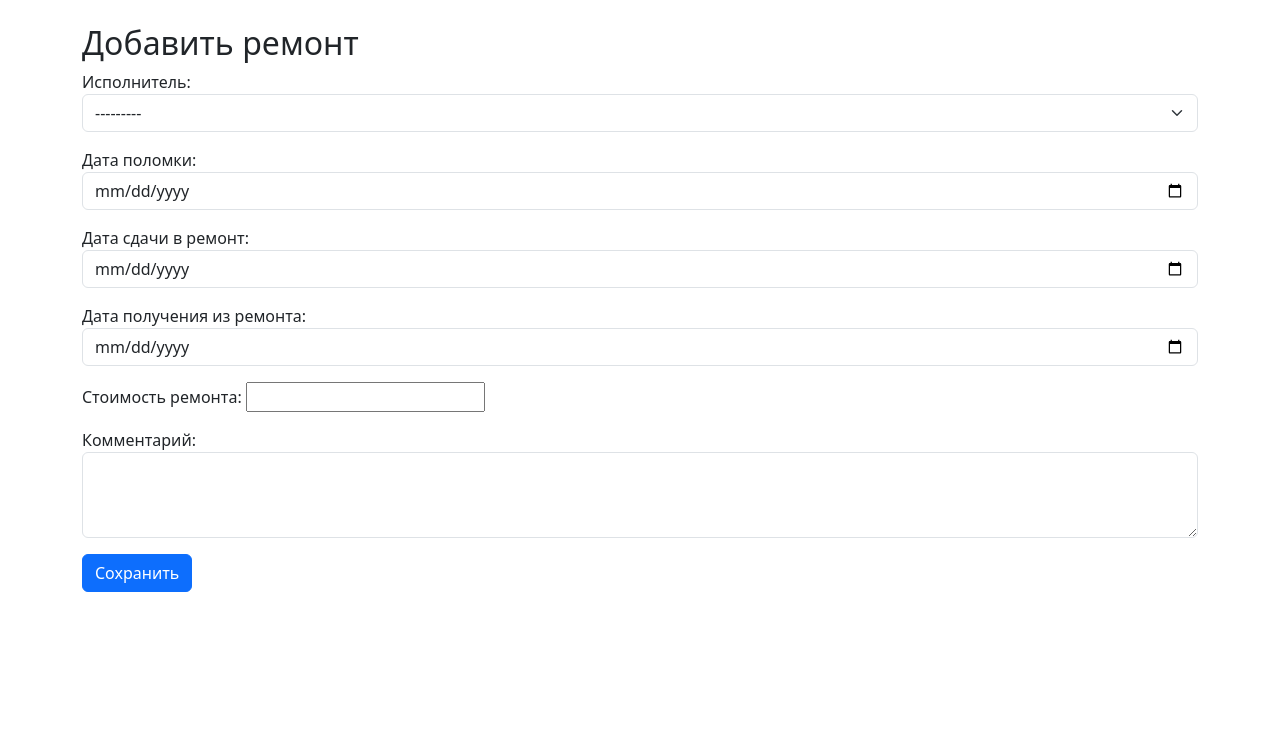
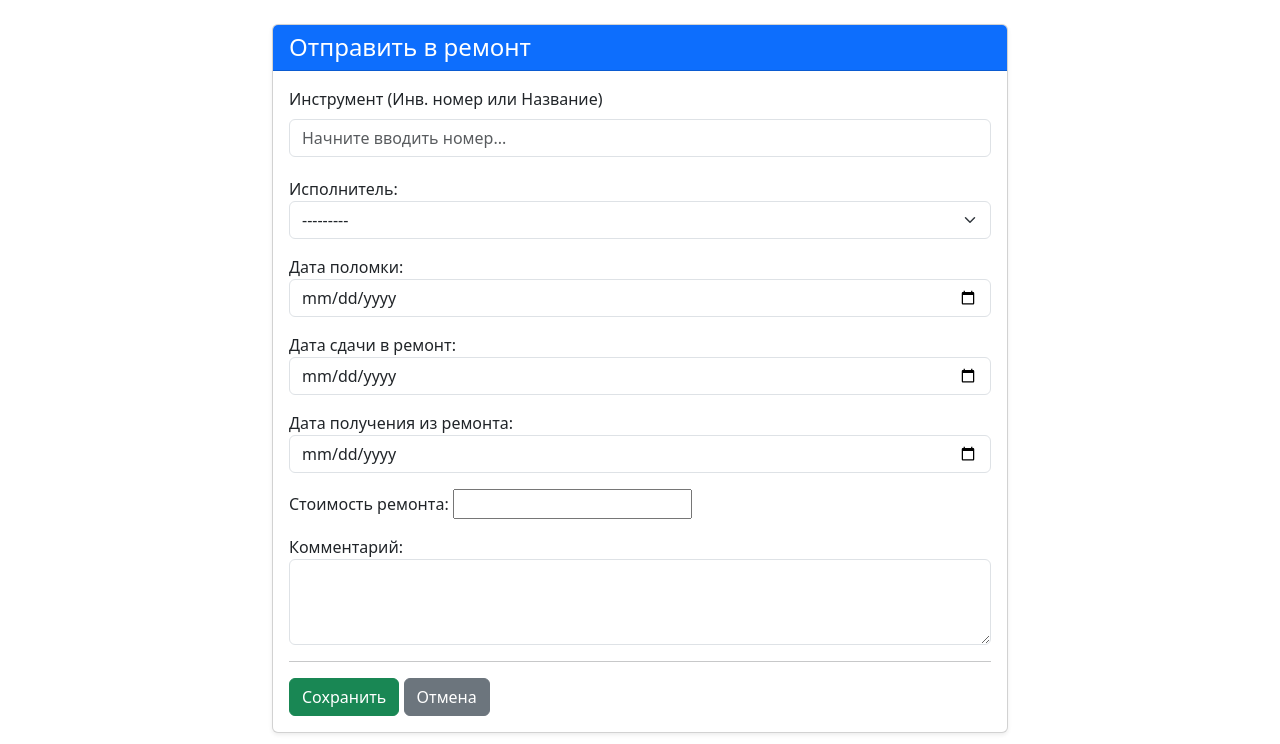
Before and after one commit to botnbot/instrument-control-v2, a Django app: page /repairs/create/ in a window 1280 px wide. Shown: the part 56-800 px from the top of the page. Run offline with Django 5.2, Linux system fonts and the light colour scheme; a user stored in the database is signed in; tables that the repository leaves empty hold one stand-in row (values such as "Sample post").

Commit message:
The drop-down list has been replaced by an auto-complete feature in repairs_form.html

```diff
--- a/templates/core/repairs/repairs_form.html
+++ b/templates/core/repairs/repairs_form.html
@@ -1,9 +1,98 @@
 {% extends "base.html" %}
+{% block title %}{% if form.instance.pk %}Редактировать ремонт{% else %}Добавить ремонт{% endif %}{% endblock %}
+
 {% block content %}
-<h2>Добавить ремонт</h2>
-<form method="post">
-    {% csrf_token %}
-    {{ form.as_p }}
-    <button type="submit" class="btn btn-primary">Сохранить</button>
-</form>
+<div class="row justify-content-center">
+    <div class="col-md-8">
+        <div class="card shadow-sm">
+            <div class="card-header bg-primary text-white">
+                <h4 class="mb-0">{% if form.instance.pk %}Редактировать ремонт{% else %}Отправить в ремонт{% endif %}</h4>
+            </div>
+            <div class="card-body">
+                <form method="post" id="repair-form">
+                    {% csrf_token %}
+
+                    <!-- Кастомное поле поиска инструмента -->
+                    <div class="mb-3">
+                        <label class="form-label">Инструмент (Инв. номер или Название)</label>
+                        <input type="text" id="instrument-search" class="form-control"
+                               placeholder="Начните вводить номер..." autocomplete="off">
+                        <div id="search-results" class="list-group mt-1"></div>
+
+                        <!-- Скрытое поле Django, куда JS запишет ID -->
+                        {{ form.instrument }}
+                    </div>
+
+                    <!-- Остальные поля формы (кроме instrument) -->
+                    {% for field in form %}
+                        {% if field.name != 'instrument' %}
+                            <div class="mb-3">
+                                {{ field.label_tag }}
+                                {{ field }}
+                                {% if field.errors %}
+                                    <div class="text-danger">{{ field.errors }}</div>
+                                {% endif %}
+                            </div>
+                        {% endif %}
+                    {% endfor %}
+
+                    <hr>
+                    <button type="submit" class="btn btn-success">Сохранить</button>
+                    <a href="{% url 'core:repair_list' %}" class="btn btn-secondary">Отмена</a>
+                </form>
+            </div>
+        </div>
+    </div>
+</div>
+
+<script>
+    document.addEventListener('DOMContentLoaded', function() {
+        const searchInput = document.getElementById('instrument-search');
+        const resultsBox = document.getElementById('search-results');
+        const hiddenInput = document.getElementById('id_instrument');
+
+        let timeout = null;
+
+        searchInput.addEventListener('input', function() {
+            clearTimeout(timeout);
+            const query = this.value.trim();
+
+            if (query.length < 2) {
+                resultsBox.innerHTML = '';
+                return;
+            }
+
+            // Задержка 300мс, чтобы не слать запрос на каждую букву
+            timeout = setTimeout(() => {
+                fetch(`/api/search-instruments/?q=${encodeURIComponent(query)}`)
+                    .then(response => response.json())
+                    .then(data => {
+                        resultsBox.innerHTML = '';
+                        if (data.results.length === 0) {
+                            resultsBox.innerHTML = '<div class="list-group-item text-muted">Ничего не найдено</div>';
+                            return;
+                        }
+                        data.results.forEach(item => {
+                            const btn = document.createElement('button');
+                            btn.type = 'button';
+                            btn.className = 'list-group-item list-group-item-action';
+                            btn.textContent = item.text;
+                            btn.onclick = function() {
+                                searchInput.value = item.text;
+                                hiddenInput.value = item.id;
+                                resultsBox.innerHTML = '';
+                            };
+                            resultsBox.appendChild(btn);
+                        });
+                    });
+            }, 300);
+        });
+
+        // Если мы редактируем существующий ремонт, подставляем текущий инструмент
+        {% if form.instance.instrument %}
+            searchInput.value = "{{ form.instance.instrument.inventory_N }} - {{ form.instance.instrument.name }}";
+            hiddenInput.value = "{{ form.instance.instrument.id }}";
+        {% endif %}
+    });
+</script>
 {% endblock %}
```
